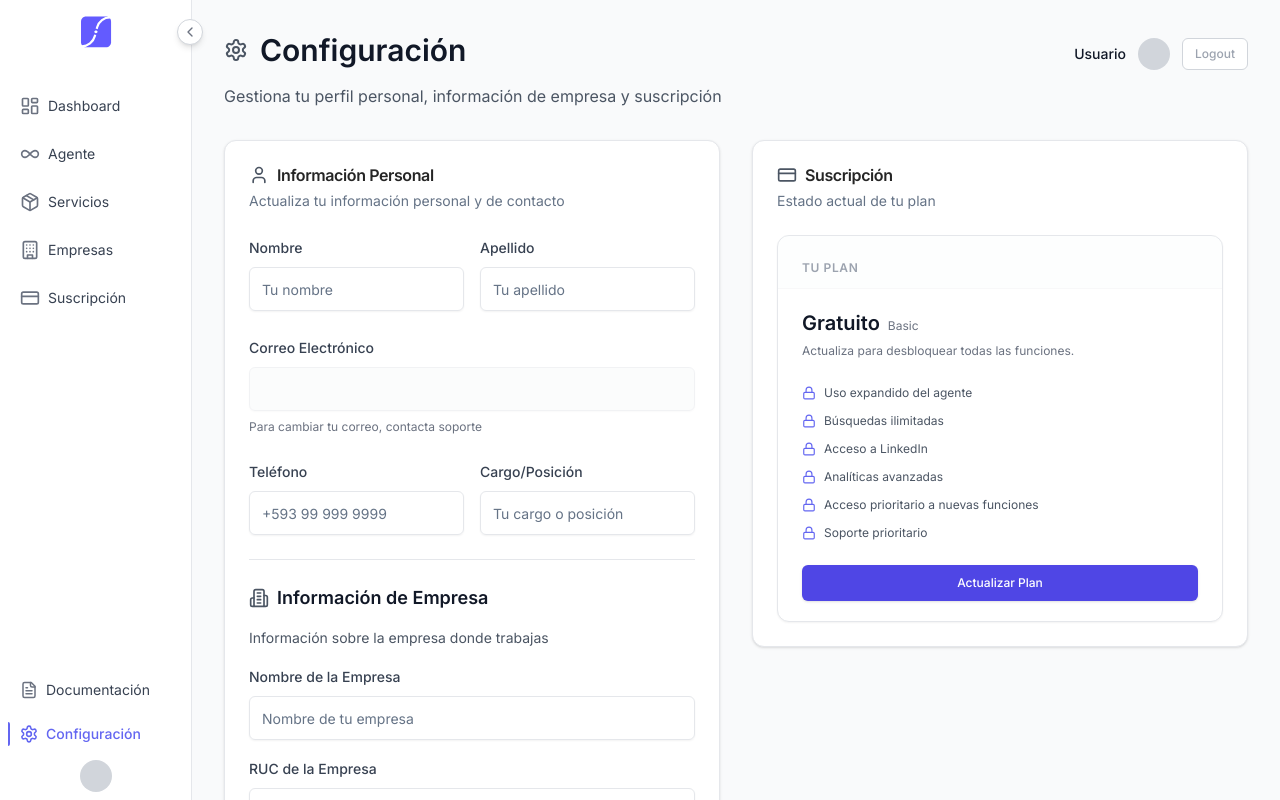
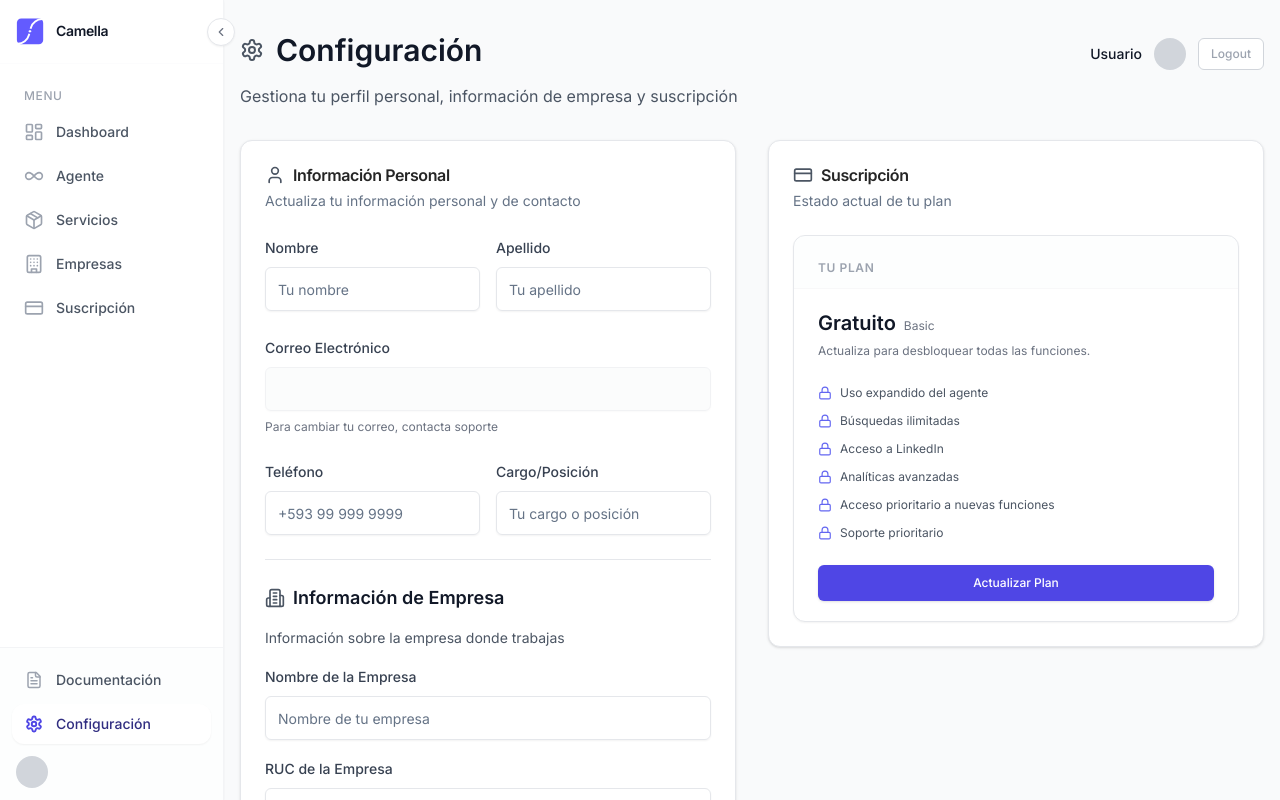
Before and after one commit to rcdev714/rcec, a Next.js app: page /settings in a window 1280 px wide. Shown: the top 800 px of the page. Built offline with nearby package versions, Linux system fonts and the light colour scheme; no server answers; a web font is replaced by a local one.

Commit message:
gracias dios mio

```diff
--- a/components/client-layout.tsx
+++ b/components/client-layout.tsx
@@ -35,7 +35,7 @@ export default function ClientLayout({
       )}
       <main
         className={`flex-1 transition-all duration-300 ease-in-out ${shouldRenderSidebar
-          ? (isSidebarCollapsed ? "ml-16" : "ml-16 md:ml-48")
+          ? (isSidebarCollapsed ? "ml-16" : "ml-16 md:ml-56")
           : "ml-0"
           }`}
       >
--- a/components/sidebar.tsx
+++ b/components/sidebar.tsx
@@ -75,33 +75,50 @@ const Sidebar = ({ isCollapsed, toggleSidebar, isAdmin = false }: SidebarProps)
   return (
     <aside
       className={cn(
-        "fixed top-0 left-0 h-full bg-white text-gray-500 transition-all duration-300 ease-in-out z-50 border-r border-gray-200 flex flex-col",
-        isCollapsed ? "w-16" : "w-16 md:w-48"
+        "fixed top-0 left-0 h-full bg-white text-gray-500 transition-all duration-300 ease-in-out z-50 border-r border-gray-100 shadow-sm flex flex-col",
+        isCollapsed ? "w-16" : "w-16 md:w-56"
       )}
       aria-label="Main navigation"
     >
-      <div className="flex items-center justify-center h-16 relative">
-        <div className="flex items-center gap-2">
-          <Image src="/logo.svg" alt="Camella Logo" width={32} height={32} />
-          {!isCollapsed && subscriptionStatus && translatePlan(subscriptionStatus.plan) && (
+      <div className="flex items-center justify-between h-16 px-4 relative border-b border-gray-50/50">
+        <div className={cn("flex items-center gap-3 transition-opacity duration-200", isCollapsed ? "opacity-0 w-0 overflow-hidden" : "opacity-100")}>
+          <Image src="/logo.svg" alt="Camella Logo" width={28} height={28} className="flex-shrink-0" />
+          <div className="flex flex-col">
+            <span className="text-sm font-semibold text-gray-900 tracking-tight">Camella</span>
+            {subscriptionStatus && translatePlan(subscriptionStatus.plan) && (
               <Badge
                 variant="secondary"
-              className="text-xs px-1 py-0 h-4"
+                className="text-[10px] px-1.5 py-0 h-4 bg-indigo-50 text-indigo-700 hover:bg-indigo-100 border-indigo-100 font-normal w-fit"
               >
                 {translatePlan(subscriptionStatus.plan)}
               </Badge>
             )}
           </div>
+        </div>
+
+        {/* Logo fallback for collapsed state */}
+        <div className={cn("absolute left-1/2 -translate-x-1/2 transition-opacity duration-200", isCollapsed ? "opacity-100" : "opacity-0 pointer-events-none")}>
+           <Image src="/logo.svg" alt="Camella Logo" width={24} height={24} />
+        </div>
+
         <button
           onClick={toggleSidebar}
-          className="absolute right-[-12px] top-1/2 -translate-y-1/2 bg-white border border-gray-300 rounded-full p-1 shadow-md hover:bg-gray-100 transition-all z-10"
+          className={cn(
+            "bg-white border border-gray-200 rounded-full p-1.5 shadow-sm hover:bg-gray-50 hover:text-indigo-600 transition-all z-10 hidden md:flex items-center justify-center",
+            isCollapsed ? "absolute -right-3 top-1/2 -translate-y-1/2" : "absolute -right-3 top-1/2 -translate-y-1/2"
+          )}
         >
-          {isCollapsed ? <ChevronRight size={16} /> : <ChevronLeft size={16} />}
+          {isCollapsed ? <ChevronRight size={14} /> : <ChevronLeft size={14} />}
         </button>
       </div>
 
-      <nav className="flex-grow px-2 py-6">
-        <ul className="space-y-3">
+      <nav className="flex-grow px-3 py-6 overflow-y-auto scrollbar-hide">
+        <div className="mb-2 px-3">
+          <p className={cn("text-xs font-medium text-gray-400 uppercase tracking-wider transition-opacity duration-200", isCollapsed ? "opacity-0 h-0" : "opacity-100")}>
+            Menu
+          </p>
+        </div>
+        <ul className="space-y-1">
           {navItems.map((item) => {
             const isActive = pathname.startsWith(item.href);
             const Icon = item.icon as LucideIcon;
@@ -110,41 +127,40 @@ const Sidebar = ({ isCollapsed, toggleSidebar, isAdmin = false }: SidebarProps)
                 <Link
                   href={item.href}
                   className={cn(
-                    "group relative flex items-center justify-start pl-3 pr-2 py-2 rounded-md transition-colors duration-200",
-                    "text-gray-600 hover:bg-white hover:scale-105",
-                    isActive && "bg-white text-gray-900 font-medium"
+                    "group relative flex items-center justify-start px-3 py-2.5 rounded-xl transition-all duration-200",
+                    "text-gray-500 hover:bg-gray-50",
+                    isActive && "bg-indigo-50/80 text-indigo-600 shadow-sm shadow-indigo-100"
                   )}
+                  title={isCollapsed ? item.label : undefined}
                 >
-                  <span
-                    className={cn(
-                      "absolute left-0 top-1/2 -translate-y-1/2 h-6 w-[2px] rounded-r-full opacity-0 transition-all duration-200",
-                      isActive
-                        ? "opacity-100 bg-indigo-500"
-                        : "group-hover:opacity-100 bg-indigo-300"
-                    )}
-                  />
-                  <div className={cn("flex items-center")}>
+                  <div className={cn("flex items-center justify-center min-w-[20px]")}>
                     <Icon
                       size={20}
+                      strokeWidth={isActive ? 2.5 : 2}
                       className={cn(
-                        "transition-colors transform duration-200",
+                        "transition-all duration-200",
                         isActive
-                          ? "text-indigo-500 hover:text-indigo-500 group-hover:text-indigo-500 scale-105"
-                          : "text-gray-500 hover:text-indigo-500 group-hover:text-indigo-500 group-hover:scale-105"
+                          ? "text-indigo-600 scale-100"
+                          : "text-gray-400 group-hover:text-gray-600 group-hover:scale-105"
                       )}
                     />
                   </div>
                   <span
                     className={cn(
-                      "overflow-hidden transition-all duration-200 whitespace-nowrap text-sm",
-                      isCollapsed ? "hidden" : "hidden md:inline ml-2",
+                      "overflow-hidden transition-all duration-300 whitespace-nowrap text-sm font-medium ml-3",
+                      isCollapsed ? "w-0 opacity-0" : "w-auto opacity-100",
                       isActive
-                        ? "text-indigo-500"
-                        : "text-gray-700 group-hover:text-indigo-500"
+                        ? "text-indigo-900"
+                        : "text-gray-600 group-hover:text-gray-900"
                     )}
                   >
                     {item.label}
                   </span>
+
+                  {/* Active Indicator Dot for Collapsed State */}
+                  {isCollapsed && isActive && (
+                    <div className="absolute right-2 top-1/2 -translate-y-1/2 w-1.5 h-1.5 rounded-full bg-indigo-500" />
+                  )}
                 </Link>
               </li>
             );
@@ -152,85 +168,79 @@ const Sidebar = ({ isCollapsed, toggleSidebar, isAdmin = false }: SidebarProps)
         </ul>
       </nav>
 
-      <div className="mt-auto p-2 space-y-2">
+      <div className="mt-auto p-3 space-y-1 border-t border-gray-100 bg-gray-50/30">
         <Link
           href="/docs"
           className={cn(
-            "group relative flex items-center justify-start pl-3 pr-2 py-2 rounded-md transition-colors duration-200",
-            "text-gray-600 hover:bg-white hover:scale-105",
+            "group relative flex items-center justify-start px-3 py-2.5 rounded-xl transition-all duration-200",
+            "text-gray-500 hover:bg-white hover:shadow-sm",
             pathname.startsWith("/docs") &&
-            "bg-white text-gray-900 font-medium"
+            "bg-white text-indigo-600 shadow-sm"
           )}
+          title={isCollapsed ? "Documentación" : undefined}
         >
+          <div className={cn("flex items-center justify-center min-w-[20px]")}>
+            <FileText
+              size={18}
+              strokeWidth={pathname.startsWith("/docs") ? 2.5 : 2}
+              className={cn(
+                "transition-all duration-200",
+                pathname.startsWith("/docs")
+                  ? "text-indigo-600"
+                  : "text-gray-400 group-hover:text-gray-600"
+              )}
+            />
+          </div>
           <span
             className={cn(
-              "absolute left-0 top-1/2 -translate-y-1/2 h-6 w-[2px] rounded-r-full opacity-0 transition-all duration-200",
+              "overflow-hidden transition-all duration-300 whitespace-nowrap text-sm font-medium ml-3",
+              isCollapsed ? "w-0 opacity-0" : "w-auto opacity-100",
               pathname.startsWith("/docs")
-                ? "opacity-100 bg-indigo-500"
-                : "group-hover:opacity-100 bg-indigo-300"
-            )}
-          />
-          <FileText
-            size={18}
-            className={cn(
-              "transition-colors transform duration-200",
-              pathname.startsWith("/docs")
-                ? "text-indigo-500 hover:text-indigo-500 group-hover:text-indigo-500 scale-105"
-                : "text-gray-500 hover:text-indigo-500 group-hover:text-indigo-500 group-hover:scale-105"
-            )}
-          />
-          <span
-            className={cn(
-              "overflow-hidden transition-all duration-200 whitespace-nowrap text-sm",
-              isCollapsed ? "hidden" : "hidden md:inline ml-2",
-              pathname.startsWith("/docs")
-                ? "text-indigo-500"
-                : "text-gray-700 group-hover:text-indigo-500"
+                ? "text-indigo-900"
+                : "text-gray-600 group-hover:text-gray-900"
             )}
           >
             Documentación
           </span>
         </Link>
+
         <Link
           href="/settings"
           className={cn(
-            "group relative flex items-center justify-start pl-3 pr-2 py-2 rounded-md transition-colors duration-200",
-            "text-gray-600 hover:bg-white hover:scale-105",
+            "group relative flex items-center justify-start px-3 py-2.5 rounded-xl transition-all duration-200",
+            "text-gray-500 hover:bg-white hover:shadow-sm",
             pathname.startsWith("/settings") &&
-            "bg-white text-gray-900 font-medium"
+            "bg-white text-indigo-600 shadow-sm"
           )}
+           title={isCollapsed ? "Configuración" : undefined}
         >
+          <div className={cn("flex items-center justify-center min-w-[20px]")}>
+            <Settings
+              size={18}
+              strokeWidth={pathname.startsWith("/settings") ? 2.5 : 2}
+              className={cn(
+                "transition-all duration-200",
+                pathname.startsWith("/settings")
+                  ? "text-indigo-600"
+                  : "text-gray-400 group-hover:text-gray-600"
+              )}
+            />
+          </div>
           <span
             className={cn(
-              "absolute left-0 top-1/2 -translate-y-1/2 h-6 w-[2px] rounded-r-full opacity-0 transition-all duration-200",
+              "overflow-hidden transition-all duration-300 whitespace-nowrap text-sm font-medium ml-3",
+              isCollapsed ? "w-0 opacity-0" : "w-auto opacity-100",
               pathname.startsWith("/settings")
-                ? "opacity-100 bg-indigo-500"
-                : "group-hover:opacity-100 bg-indigo-300"
-            )}
-          />
-          <Settings
-            size={18}
-            className={cn(
-              "transition-colors transform duration-200",
-              pathname.startsWith("/settings")
-                ? "text-indigo-500 hover:text-indigo-500 group-hover:text-indigo-500 scale-105"
-                : "text-gray-500 hover:text-indigo-500 group-hover:text-indigo-500 group-hover:scale-105"
-            )}
-          />
-          <span
-            className={cn(
-              "overflow-hidden transition-all duration-200 whitespace-nowrap text-sm",
-              isCollapsed ? "hidden" : "hidden md:inline ml-2",
-              pathname.startsWith("/settings")
-                ? "text-indigo-500"
-                : "text-gray-700 group-hover:text-indigo-500"
+                ? "text-indigo-900"
+                : "text-gray-600 group-hover:text-gray-900"
             )}
           >
             Configuración
           </span>
         </Link>
-        <div className="flex justify-center items-center">
-          <UserAvatar />
+
+        <div className={cn("pt-2 flex justify-center", isCollapsed ? "" : "justify-start px-1")}>
+          <UserAvatar showName={!isCollapsed} />
         </div>
       </div>
     </aside>
--- a/components/user-avatar.tsx
+++ b/components/user-avatar.tsx
@@ -4,7 +4,11 @@ import { useEffect, useState } from "react";
 import { createClient } from "@/lib/supabase/client";
 import { User } from "@supabase/supabase-js";
 
-export default function UserAvatar() {
+interface UserAvatarProps {
+  showName?: boolean;
+}
+
+export default function UserAvatar({ showName = false }: UserAvatarProps) {
   const [user, setUser] = useState<User | null>(null);
 
   useEffect(() => {
@@ -42,8 +46,20 @@ export default function UserAvatar() {
   const firstLetter = user.email?.charAt(0).toUpperCase() || "U";
 
   return (
-    <div className="w-8 h-8 rounded-full bg-white text-gray-800 border border-gray-200 flex items-center justify-center text-sm font-medium">
-      {firstLetter}
+    <div className={`flex items-center gap-2 ${showName ? 'w-full' : ''}`}>
+      <div className="w-8 h-8 rounded-full bg-indigo-100 text-indigo-700 border border-indigo-200 flex items-center justify-center text-sm font-semibold flex-shrink-0">
+        {firstLetter}
+      </div>
+      {showName && (
+        <div className="flex flex-col min-w-0 overflow-hidden">
+          <span className="text-sm font-medium text-gray-700 truncate">
+            {user.email?.split('@')[0]}
+          </span>
+          <span className="text-[10px] text-gray-500 truncate">
+            {user.email}
+          </span>
+        </div>
+      )}
     </div>
   );
 }
--- a/lib/agents/enterprise-agent/cache.ts
+++ b/lib/agents/enterprise-agent/cache.ts
@@ -27,14 +27,22 @@ class AgentCache {
 
   /**
    * Generate a cache key from query parameters
+   * Handles circular references and serialization errors gracefully
    */
   private generateKey(prefix: string, params: Record<string, unknown>): string {
+    try {
       const sortedParams = Object.keys(params)
         .sort()
         .filter(k => params[k] !== undefined && params[k] !== null && params[k] !== '')
         .map(k => `${k}:${JSON.stringify(params[k])}`)
         .join('|');
       return `${prefix}:${sortedParams}`;
+    } catch (error) {
+      // Fallback for circular references or other serialization errors
+      // Use a deterministic key based on sorted keys and timestamp
+      console.warn('[AgentCache] Key generation fallback due to serialization error:', error);
+      return `${prefix}:${Object.keys(params).sort().join('|')}:${Date.now()}`;
+    }
   }
 
   /**
@@ -95,8 +103,10 @@ class AgentCache {
 
   /**
    * Get cache stats for monitoring
+   * Note: avgHitsPerEntry measures average access frequency per cached entry,
+   * not a true hit rate (which would require tracking misses)
    */
-  getStats(): { size: number; maxSize: number; hitRate: number } {
+  getStats(): { size: number; maxSize: number; avgHitsPerEntry: number } {
     let totalHits = 0;
     this.cache.forEach(entry => {
       totalHits += entry.hits;
@@ -105,7 +115,7 @@ class AgentCache {
     return {
       size: this.cache.size,
       maxSize: this.config.maxSize,
-      hitRate: this.cache.size > 0 ? totalHits / this.cache.size : 0,
+      avgHitsPerEntry: this.cache.size > 0 ? totalHits / this.cache.size : 0,
     };
   }
 
--- a/lib/agents/enterprise-agent/context-optimizer.ts
+++ b/lib/agents/enterprise-agent/context-optimizer.ts
@@ -203,11 +203,13 @@ export function optimizeConversationHistory(
 }
 
 /**
- * Estimate token count from text (rough approximation)
+ * Estimate token count from text or character count (rough approximation)
  * ~4 chars per token for English/Spanish mixed content
+ * @param input - Either a string (will use its length) or a number (character count)
  */
-export function estimateTokens(text: string): number {
-  return Math.ceil(text.length / 4);
+export function estimateTokens(input: string | number): number {
+  const charCount = typeof input === 'number' ? input : input.length;
+  return Math.ceil(charCount / 4);
 }
 
 /**
@@ -224,7 +226,8 @@ export function isWithinTokenBudget(
       : JSON.stringify(msg.content);
     totalChars += content.length;
   }
-  return estimateTokens(totalChars.toString()) < maxTokens;
+  // Fix: Use totalChars directly (not toString()) - estimateTokens now accepts number
+  return estimateTokens(totalChars) < maxTokens;
 }
 
 /**
--- a/lib/agents/enterprise-agent/middleware/model-fallback.ts
+++ b/lib/agents/enterprise-agent/middleware/model-fallback.ts
@@ -347,6 +347,20 @@ export async function executeWithModelFallback<T>(
           console.log(
             `[ModelFallback] Fatal error for ${modelConfig.name}, skipping retries`
           );
+
+          // For authentication errors, all models share the same API key - return early
+          // to avoid wasting requests that will all fail
+          if (/invalid api key|api key.*invalid|authentication failed/i.test(error.message)) {
+            console.log(`[ModelFallback] Authentication error - returning early (all models share same key)`);
+            return {
+              success: false,
+              error,
+              modelUsed: modelConfig.name,
+              attempts,
+              totalDuration: Date.now() - startTime,
+            };
+          }
+
           break;
         }
       }
--- a/lib/agents/enterprise-agent/nodes.ts
+++ b/lib/agents/enterprise-agent/nodes.ts
@@ -46,23 +46,21 @@ let piiMiddleware: PIIRedactionMiddleware | null = null;
 
 /**
  * Get or create the PII middleware instance
+ *
+ * NOTE: PII redaction has been DISABLED to allow full visibility of RUCs,
+ * cédulas, and other business identifiers in responses.
+ * The middleware is kept in place but configured to not apply any redaction.
  */
 function getPIIMiddleware(): PIIRedactionMiddleware {
   if (!piiMiddleware) {
     piiMiddleware = new PIIRedactionMiddleware({
       rules: LATAM_PII_RULES,
-      applyToInput: true,
-      applyToOutput: true,
-      restoreForTools: [
-        'search_companies',
-        'get_company_details',
-        'lookup_customer_by_ssn',
-        'enrich_company_contacts',
-      ],
-      enableAuditLog: true,
-      onAudit: (event) => {
-        console.log(`[PII] ${event.type}: ${event.piiType} in ${event.location}`);
-      },
+      // DISABLED: No longer redacting any PII data
+      applyToInput: false,
+      applyToOutput: false,
+      applyToToolInputs: false,
+      restoreForTools: [], // No need to restore if we're not redacting
+      enableAuditLog: false, // Disable audit logging since no redaction happening
     });
   }
   return piiMiddleware;
--- a/lib/agents/enterprise-agent/recovery.ts
+++ b/lib/agents/enterprise-agent/recovery.ts
@@ -79,10 +79,12 @@ export class AgentRecoveryManager {
 
   /**
    * Update partial response
+   * Uses content comparison (not length) to handle replacements correctly
    */
   updatePartialResponse(content: string) {
-    if (content && content.length > this.checkpoint.partialResponse.length) {
+    if (content && content !== this.checkpoint.partialResponse) {
       this.checkpoint.partialResponse = content;
+      this.checkpoint.timestamp = new Date();
       this.lastHeartbeat = Date.now();
     }
   }
@@ -102,10 +104,16 @@ export class AgentRecoveryManager {
   }
 
   /**
-   * Get current checkpoint
+   * Get current checkpoint (deep clone to prevent external mutation)
    */
   getCheckpoint(): AgentCheckpoint {
-    return { ...this.checkpoint };
+    return {
+      ...this.checkpoint,
+      completedTools: [...this.checkpoint.completedTools],
+      toolOutputs: [...this.checkpoint.toolOutputs],
+      todos: [...this.checkpoint.todos],
+      warnings: [...this.checkpoint.warnings],
+    };
   }
 
   /**
--- a/src/trigger/enterprise-agent.ts
+++ b/src/trigger/enterprise-agent.ts
@@ -188,8 +188,8 @@ export const enterpriseAgentTask = task({
 
         // Track current node
         if (nodeName !== currentNode) {
+          logger.info("Node transition", { from: currentNode, to: nodeName });
           currentNode = nodeName;
-          logger.info("Node transition", { from: currentNode, to: nodeName });
 
           // Update progress in Supabase for real-time UI
           await updateRunStatus({
```
Also changed, not shown: components/companies-ui.tsx (+84 -25 lines). Lines whose indentation alone changed are shown as unchanged.
